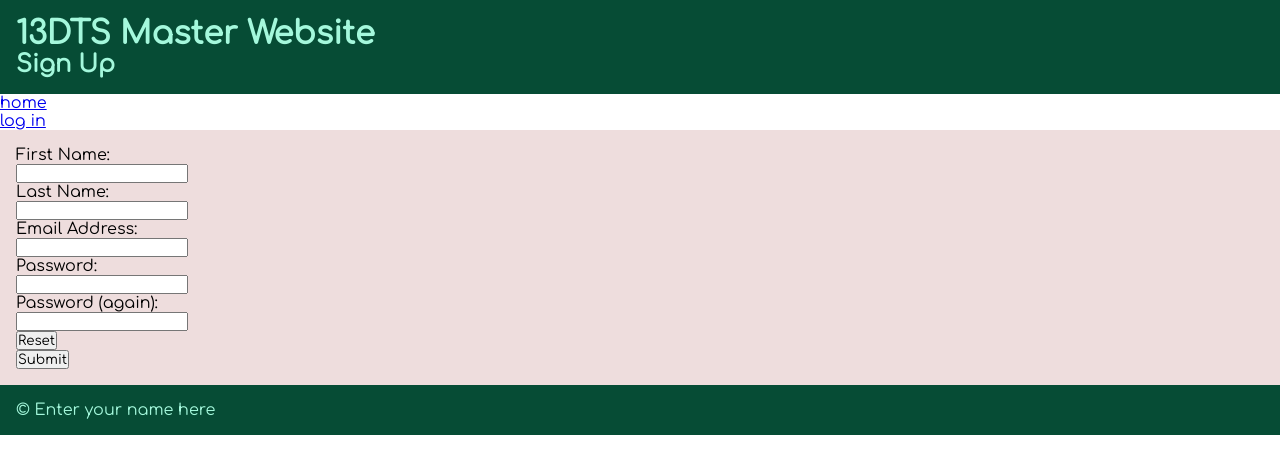
After one commit to dbwc/13DTSlists, a Flask app: page /signup in a window 1280 px wide. The commit adds this page. Shown: the top 474 px of the page. Run offline with Flask 2, Linux system fonts and the light colour scheme; some web fonts are replaced.

Commit message:
Added ability to log in

```diff
--- a/app.py
+++ b/app.py
@@ -1,8 +1,12 @@
-from flask import Flask, render_template
+from flask import Flask, render_template, request, session, redirect
 import sqlite3
 from sqlite3 import Error
+from flask_bcrypt import Bcrypt
 
 app = Flask(__name__)
+
+bcrypt = Bcrypt(app)
+app.secret_key = "ashjsrf77755kl%^$##"
 
 DB_NAME = "13dts.db"
 
@@ -41,7 +45,7 @@ def render_homepage():
     con.close()
 
     class_list = get_classes()
-    return render_template('home.html', students=student_list, classes=class_list)
+    return render_template('home.html', students=student_list, classes=class_list, logged_in=is_logged_in())
 
 
 @app.route('/class/<tutor_id>')
@@ -53,10 +57,114 @@ def render_class(tutor_id):
     cur = con.cursor()  # You need this line next
     cur.execute(query, (tutor_id, ))  # this line actually executes the query
     student_list = cur.fetchall()  # puts the results into a list usable in python
+
+    query = "SELECT id, class_name" \
+            " FROM tutor_classes WHERE id=?" \
+            "ORDER BY class_name ASC"
+    cur = con.cursor()  # You need this line next
+    cur.execute(query, (tutor_id, ))  # this line actually executes the query
+    tutor_classes = cur.fetchall()  # puts the results into a list usable in python
+    print(tutor_classes)
+    tutor_class = tutor_classes[0][1]
     con.close()
 
     class_list = get_classes()
-    return render_template('class.html', students=student_list, classes=class_list)
+    return render_template('class.html', students=student_list, classes=class_list, tutor_class=tutor_class, logged_in=is_logged_in())
+
+
+@app.route('/login', methods=["GET", "POST"])
+def render_login_page():
+    if is_logged_in():
+        return redirect('/')
+    print(request.form)
+    if request.method == "POST":
+        email = request.form['email'].strip().lower()
+        password = request.form['password'].strip()
+
+        query = """SELECT id, fname, password FROM users WHERE email = ?"""
+        con = create_connection(DB_NAME)
+        cur = con.cursor()
+        cur.execute(query, (email,))
+        user_data = cur.fetchall()
+        con.close()
+        # if given the email is not in the database this will raise an error
+        # would be better to find out how to see if the query return an empty resultset
+        try:
+            userid = user_data[0][0]
+            firstname = user_data[0][1]
+            db_password = user_data[0][2]
+        except IndexError:
+            return redirect("/login?error=Email+invalid+or+password+incorrect")
+
+        # check if the password is incorrect for that email address
+
+        if not bcrypt.check_password_hash(db_password, password):
+            return redirect(request.referrer + "?error=Email+invalid+or+password+incorrect")
+
+        session['email'] = email
+        session['userid'] = userid
+        session['firstname'] = firstname
+        session['cart'] = []
+        print(session)
+        return redirect('/')
+
+    return render_template('login.html', logged_in=is_logged_in())
+
+
+@app.route('/signup', methods=['GET', 'POST'])
+def render_signup_page():
+    if is_logged_in():
+        return redirect('/')
+
+    if request.method == 'POST':
+        print(request.form)
+        fname = request.form.get('fname').strip().title()
+        lname = request.form.get('lname').strip().title()
+        email = request.form.get('email').strip().lower()
+        password = request.form.get('password')
+        password2 = request.form.get('password2')
+
+        if password != password2:
+            return redirect('/signup?error=Passwords+dont+match')
+
+        if len(password) < 8:
+            return redirect('/signup?error=Password+must+be+8+characters+or+more')
+
+        hashed_password = bcrypt.generate_password_hash(password)
+
+        con = create_connection(DB_NAME)
+
+        query = "INSERT INTO users (id, fname, lname, email, password) " \
+                "VALUES(NULL,?,?,?,?)"
+
+        cur = con.cursor()  # You need this line next
+        try:
+            cur.execute(query, (fname, lname, email, hashed_password))  # this line actually executes the query
+        except sqlite3.IntegrityError:
+            return redirect('/signup?error=Email+is+already+used')
+
+        con.commit()
+        con.close()
+        return redirect('/login')
+
+    return render_template('signup.html', logged_in=is_logged_in())
+
+
+@app.route('/logout')
+def logout():
+    print(list(session.keys()))
+    [session.pop(key) for key in list(session.keys())]
+    print(list(session.keys()))
+    return redirect('/?message=See+you+next+time!')
+
+
+def is_logged_in():
+    if session.get("email") is None:
+        print("not logged in")
+        return False
+    else:
+        print("logged in")
+        return True
 
 
 if __name__ == '__main__':
--- a/templates/base.html
+++ b/templates/base.html
@@ -16,13 +16,20 @@
         <nav>
             <ul>
                 <li><a href="/">home</a></li>
+                {% for class in classes %}
+                <li>
+                    <a href="/class/{{ class[0] }}">{{ class[1] }}</a>
+                </li>
+                {% endfor %}
+                <li>{% if logged_in %}
+                <a href="/logout">log out</a>
+                {%  else %}
+                <a href="/login">log in</a>
+                {%  endif %}
+                </li>
             </ul>
 
-            {% for class in classes %}
-            <li>
-                <a href="/class/{{ class[0] }}">{{ class[1] }}</a>
-            </li>
-            {% endfor %}
+
 
         </nav>
         <div id="main">
--- a/templates/class.html
+++ b/templates/class.html
@@ -5,7 +5,8 @@
 {% block pageheading %}Tutor Class List{% endblock %}
 
 {% block main %}
-<table>
+    <h3>Students taking 13DTS from {{ tutor_class }}</h3>
+    <table>
     <tr>
         <th>Name</th>
         <th>School ID</th>
--- /dev/null
+++ b/templates/signup.html
@@ -0,0 +1,44 @@
+{% extends "base.html" %}
+
+{% block title %}signup{% endblock %}
+
+{% block pageheading %}Sign Up{% endblock %}
+
+{% block main %}
+    <form class="myForm" method="post">
+        <div class="form-group">
+            <div class="form-label"><label for="firstname">First Name:</label></div>
+            <div class="form-element"><input type="text" name="fname" id="fname" required></div>
+        </div>
+
+        <div class="form-group">
+            <div class="form-label"><label for="lastname">Last Name:</label></div>
+            <div class="form-element"><input type="text" name="lname" id="lname" required></div>
+        </div>
+
+        <div class="form-group">
+            <div class="form-label"><label for="email">Email Address:</label></div>
+            <div class="form-element"><input type="email" name="email" id="email" required></div>
+        </div>
+
+        <div class="form-group">
+            <div class="form-label"><label for="password">Password:</label></div>
+            <div class="form-element"><input type="password" name="password" id="password" required></div>
+        </div>
+
+        <div class="form-group">
+            <div class="form-label"><label for="password2">Password (again):</label></div>
+            <div class="form-element"><input type="password" name="password2" id="password2" required></div>
+        </div>
+
+        <div class="form-group">
+            <div></div>
+            <div class="form-element"><input type="reset"></div>
+        </div>
+
+        <div class="form-group">
+            <div></div>
+            <div class="form-element"><input type="submit"></div>
+        </div>
+    </form>
+{% endblock %}
```
Also changed, not shown: templates/login.html (added, +26 -0 lines), 13dts.db.
